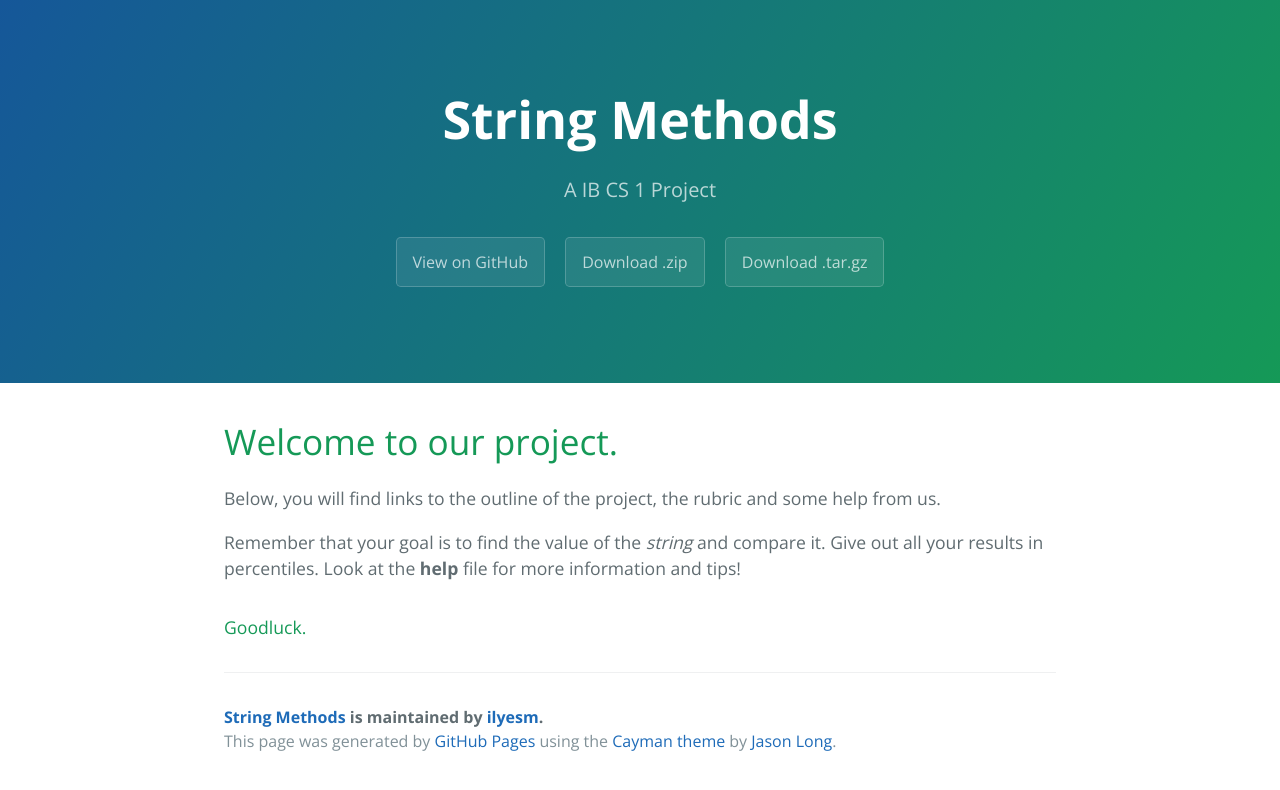
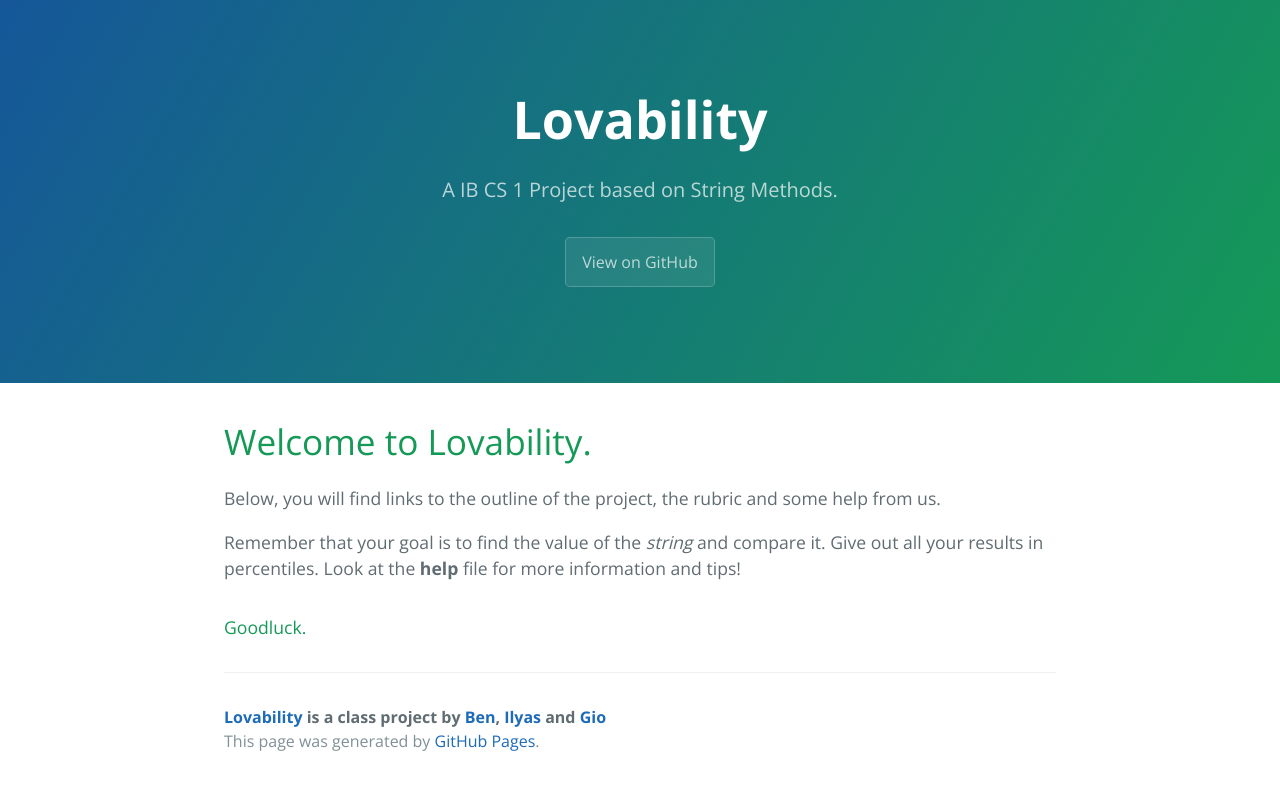
Before and after one commit to ilyesm/stringmethods, a plain HTML site: page index.html in a window 1280 px wide. Drawn offline with nearby package versions, Linux system fonts and the light colour scheme.

Commit message:
Updated index.html and added "Lovability" name.

```diff
--- a/index.html
+++ b/index.html
@@ -2,7 +2,7 @@
 <html lang="en-us">
   <head>
     <meta charset="UTF-8">
-    <title>String Methods by ilyesm</title>
+    <title>IBCS1 | Lovability</title>
     <meta name="viewport" content="width=device-width, initial-scale=1">
     <link rel="stylesheet" type="text/css" href="stylesheets/normalize.css" media="screen">
     <link href='https://fonts.googleapis.com/css?family=Open+Sans:400,700' rel='stylesheet' type='text/css'>
@@ -11,16 +11,14 @@
   </head>
   <body>
     <section class="page-header">
-      <h1 class="project-name">String Methods</h1>
-      <h2 class="project-tagline">A IB CS 1 Project</h2>
+      <h1 class="project-name">Lovability</h1>
+      <h2 class="project-tagline">A IB CS 1 Project based on String Methods.</h2>
       <a href="https://github.com/ilyesm/stringmethods" class="btn">View on GitHub</a>
-      <a href="https://github.com/ilyesm/stringmethods/zipball/master" class="btn">Download .zip</a>
-      <a href="https://github.com/ilyesm/stringmethods/tarball/master" class="btn">Download .tar.gz</a>
     </section>
 
     <section class="main-content">
       <h1>
-<a id="welcome-to-our-project" class="anchor" href="#welcome-to-our-project" aria-hidden="true"><span aria-hidden="true" class="octicon octicon-link"></span></a>Welcome to our project.</h1>
+<a id="welcome-to-our-project" class="anchor" href="#welcome-to-our-project" aria-hidden="true"><span aria-hidden="true" class="octicon octicon-link"></span></a>Welcome to Lovability.</h1>
 
 <p>Below, you will find links to the outline of the project, the rubric and some help from us.</p>
 
@@ -30,9 +28,9 @@
 <a id="goodluck" class="anchor" href="#goodluck" aria-hidden="true"><span aria-hidden="true" class="octicon octicon-link"></span></a>Goodluck.</h4>
 
       <footer class="site-footer">
-        <span class="site-footer-owner"><a href="https://github.com/ilyesm/stringmethods">String Methods</a> is maintained by <a href="https://github.com/ilyesm">ilyesm</a>.</span>
+        <span class="site-footer-owner"><a href="https://github.com/ilyesm/stringmethods">Lovability</a> is a class project by <a href="https://github.com/benw46">Ben</a>, <a href="https://github.com/ilyesm">Ilyas</a> and <a href="https://github.com/GiovanniPecchio">Gio</a></span>
 
-        <span class="site-footer-credits">This page was generated by <a href="https://pages.github.com">GitHub Pages</a> using the <a href="https://github.com/jasonlong/cayman-theme">Cayman theme</a> by <a href="https://twitter.com/jasonlong">Jason Long</a>.</span>
+        <span class="site-footer-credits">This page was generated by <a href="https://pages.github.com">GitHub Pages</a>.</span>
       </footer>
 
     </section>
```
